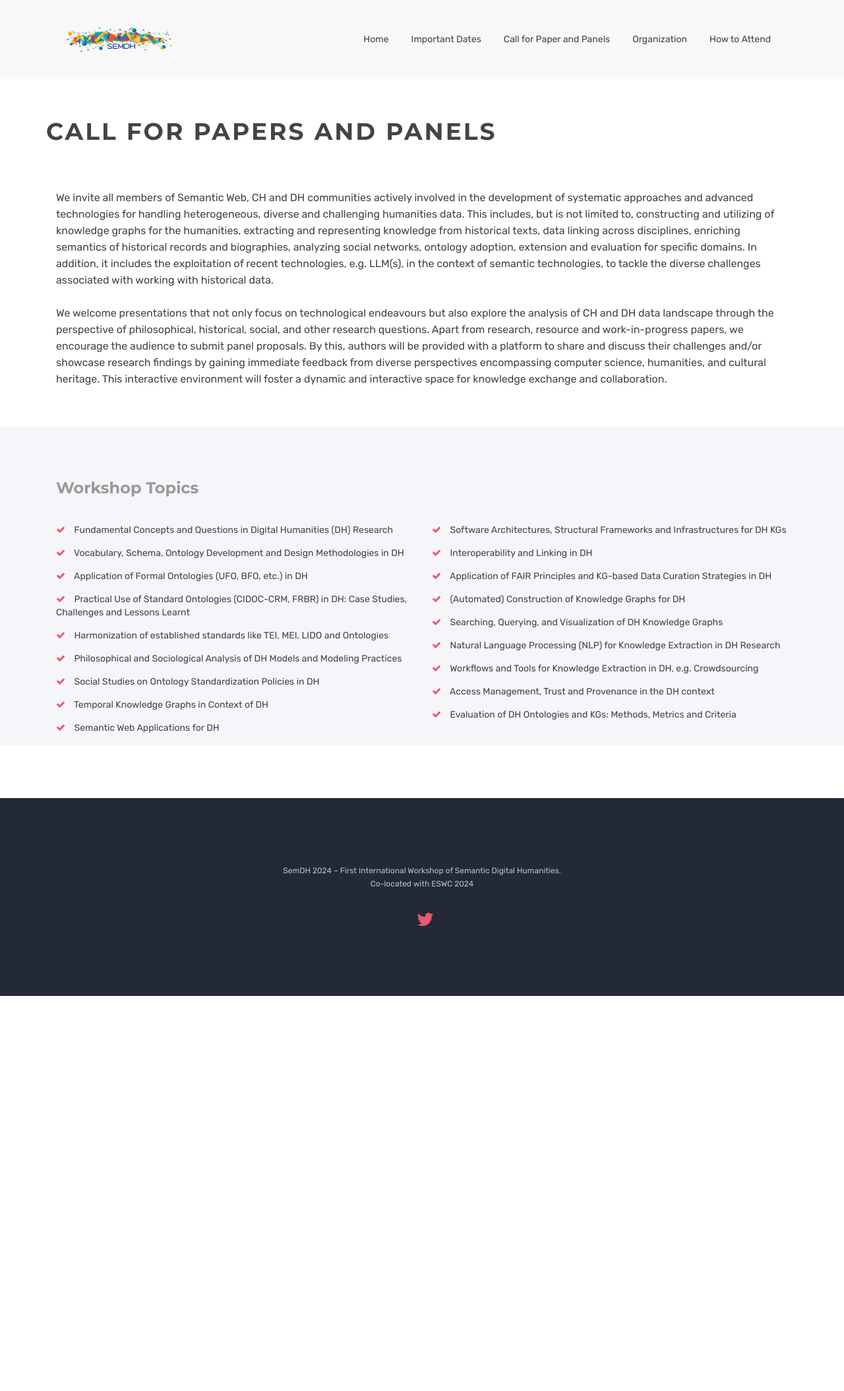
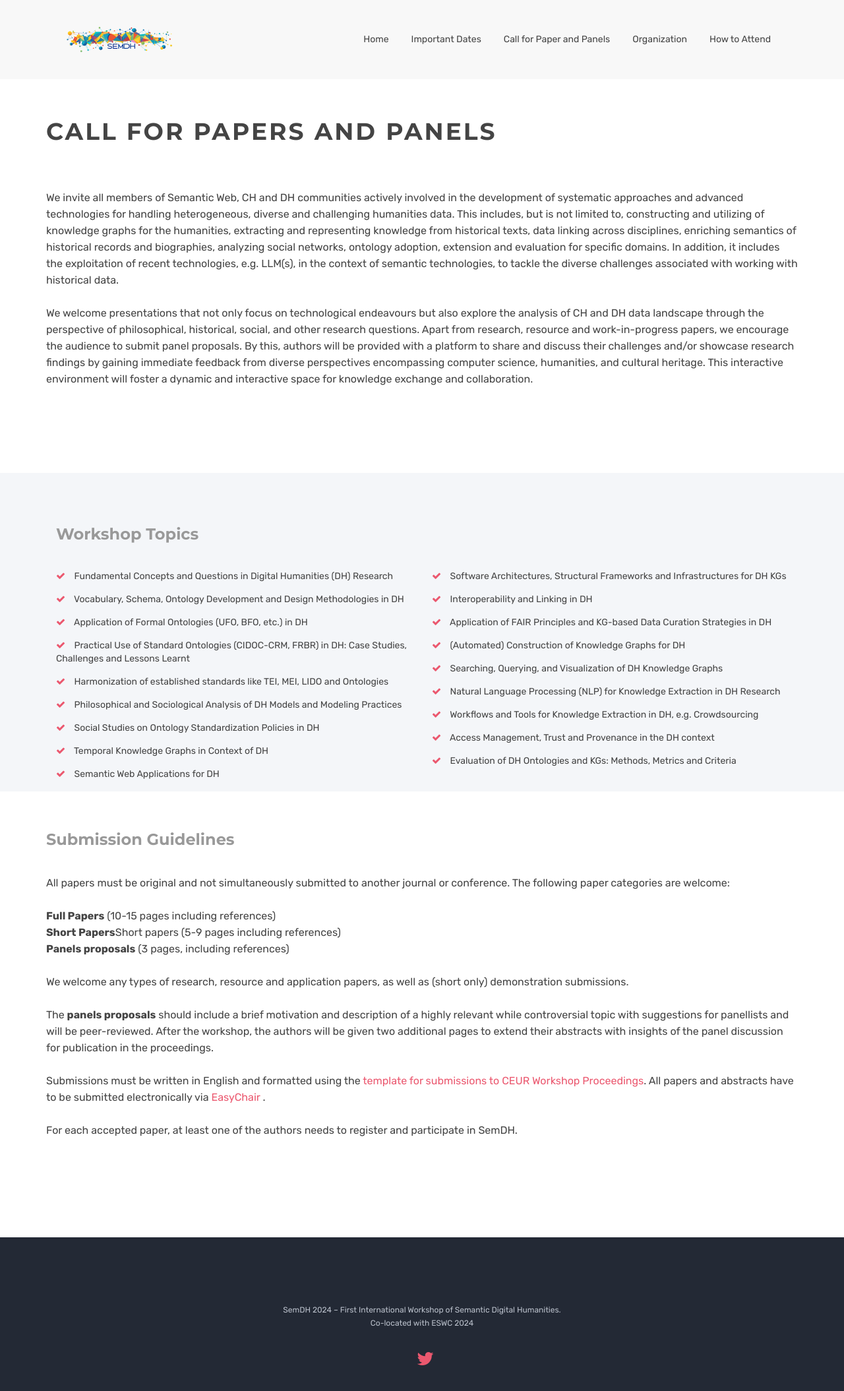
Before and after one commit to SemDH/semdh.github.io, a Jekyll site: the page built from callforpapers.html, in a window 1280 px wide. Shown: the top 2109 px of the page at 66% size. Built offline with Jekyll 4.4.1, drawn with Linux system fonts in a browser that asks for light colours.

Commit message:
cfp page

```diff
--- a/callforpapers.html
+++ b/callforpapers.html
@@ -14,14 +14,13 @@ canonical: https://semdh.github.io
 {% include JB/setup %}
     <!-- Content Area Start -->
     <div id="content">
-      <div class="container">
+      <div id="features" class="container">
         <!-- row start -->
         <div class="row">
             <div class="page-header-title">
               <h2 class="heading-title text-center">Call for Papers and Panels</h2>
             </div>
               <div class="mb-60"></div>
-              <div id="features" class="container">
                   <p class="lead">We invite all members of Semantic Web, CH and DH communities actively involved in the development of systematic approaches and advanced technologies for handling heterogeneous, diverse and challenging humanities data. This includes, but is not limited to, constructing and utilizing of knowledge graphs for the humanities, extracting and representing knowledge from historical texts, data linking across disciplines, enriching semantics of historical records and biographies, analyzing social networks, ontology adoption, extension and evaluation for specific domains. In addition, it includes  the exploitation of recent technologies, e.g. LLM(s), in the context of semantic technologies, to tackle the diverse challenges associated with working with historical data. <br>
                   <br>
                   We welcome presentations that not only focus on technological endeavours but also explore the analysis of CH and DH data landscape through the perspective of philosophical, historical, social, and other research questions. Apart from research, resource and work-in-progress papers, we encourage the audience to submit panel proposals. By this, authors will be provided with a platform to share and discuss their challenges and/or showcase research findings by gaining immediate feedback from diverse perspectives encompassing computer science, humanities, and cultural heritage. This interactive environment will foster a dynamic and interactive space for knowledge exchange and collaboration.</p>
@@ -99,11 +98,32 @@ canonical: https://semdh.github.io
                 </ul>
               </div>
             </div>
+            <div class="mb-60"></div>
+      </div>
+        </div>
 
-      </div>
+        <div id="features" class="container">
+        <div class="row">
+            <h4 class="sub-title space-left">Submission Guidelines</h4>
+              <div class="mb-60"></div>
+                  <p class="lead">All papers must be original and not simultaneously submitted to another journal or conference. The following paper categories are welcome: <br>
+                  <br>
+                  <strong>Full Papers</strong> (10-15 pages including references) <br>
+                  <strong>Short Papers</strong>Short papers (5-9 pages including references) <br>
+                  <strong>Panels proposals</strong> (3 pages, including references) <br>
+                  <br>
+                  We welcome any types of research, resource and application papers, as well as (short only) demonstration submissions. <br>
+                  <br>
+                  The <strong>panels proposals</strong> should include a brief motivation and description of a highly relevant while controversial topic with suggestions for panellists and will be peer-reviewed. After the workshop, the authors will be given two additional pages to extend their abstracts with insights of the panel discussion for publication in the proceedings. <br>
+                  <br>
+                  Submissions must be written in English and formatted using the <a href="https://www.overleaf.com/latex/templates/template-for-submissions-to-ceur-workshop-proceedings-ceur-ws-dot-org/wqyfdgftmcfw">template for submissions to CEUR Workshop Proceedings</a>. All papers and abstracts have to be submitted electronically via <a href="https://easychair.org/conferences/?conf=semdh2024">EasyChair</a> .<br>
+                  <br>
+                  For each accepted paper, at least one of the authors needs to register and participate in SemDH.</p>
+              <div class="mb-60"></div>
+              </div>
+              </div>
 
-
-        </div>
+              <div class="mb-60"></div>
       </div>
 
   </div>
```
